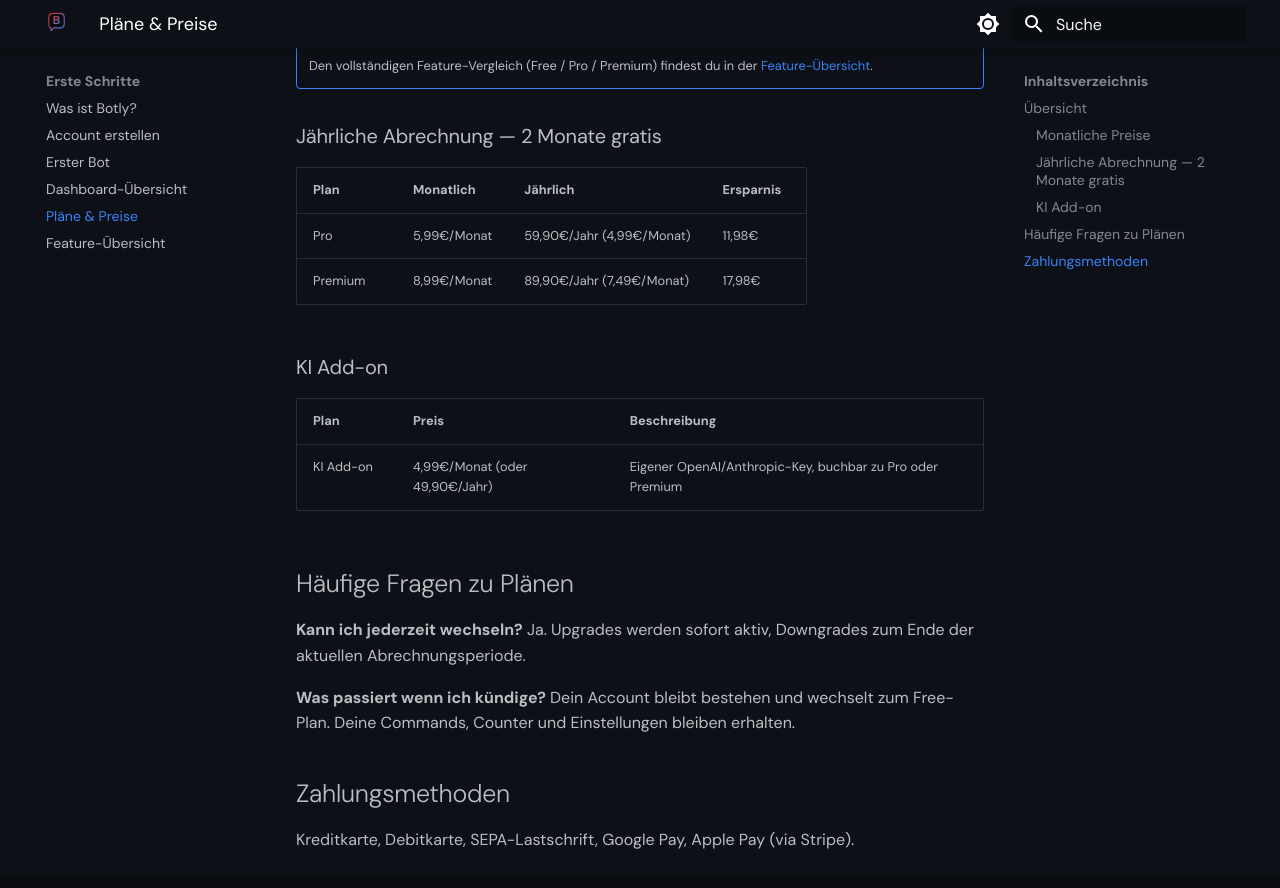
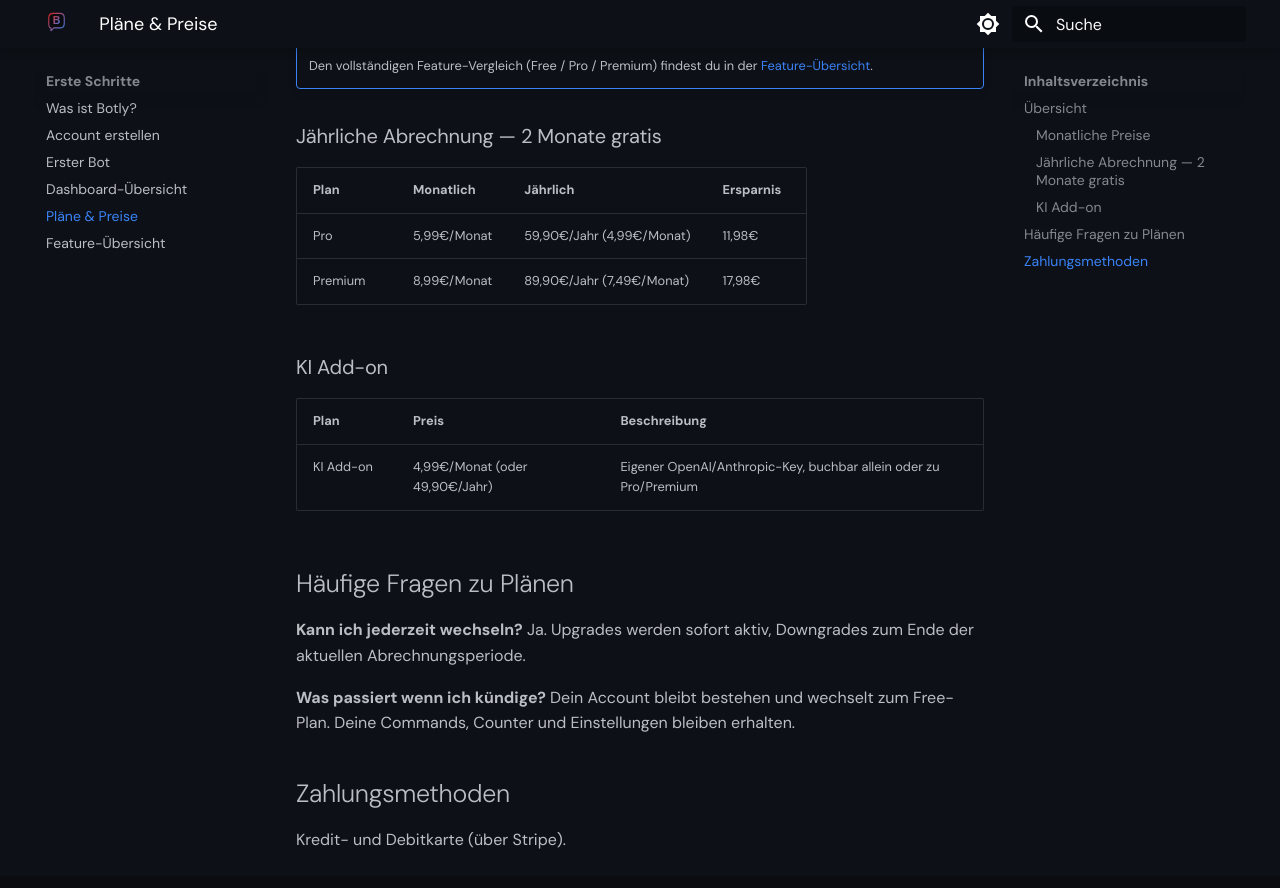
Before and after one commit to thymply/botly-docs, an MkDocs documentation site: the page built from docs/erste-schritte/plaene.md, in a window 1280 px wide and 900 px high, scrolled down 607 px. Shown: the top 888 px of the window. Built offline with MkDocs 1.6.1 and Material for MkDocs 9.7.7, drawn with Linux system fonts in a browser that asks for light colours; plug-ins that fetch from the network failed and are left out.

Commit message:
docs: BL-599 Zahlungswege an den Code angeglichen (nur Kredit- und Debitkarte über Stripe, payment_method_types card); KI Add-on allein oder zu Pro/Premium buchbar (F-20261120-12 = A)
Co-Authored-By: Claude Opus 5.5 <noreply@anthropic.com>
Claude-Session: https://claude.ai/code/session_01FVTiAmEDWeydWKMVo24h1i

```diff
--- a/docs/erste-schritte/plaene.md
+++ b/docs/erste-schritte/plaene.md
@@ -31,7 +31,7 @@ Botly bietet flexible Pläne für jeden Streamer — vom Hobbystreamer bis zum V
 
 | Plan | Preis | Beschreibung |
 |---|---|---|
-| KI Add-on | 4,99€/Monat (oder 49,90€/Jahr) | Eigener OpenAI/Anthropic-Key, buchbar zu Pro oder Premium |
+| KI Add-on | 4,99€/Monat (oder 49,90€/Jahr) | Eigener OpenAI/Anthropic-Key, buchbar allein oder zu Pro/Premium |
 
 ## Häufige Fragen zu Plänen
 
@@ -43,4 +43,4 @@ Dein Account bleibt bestehen und wechselt zum Free-Plan. Deine Commands, Counter
 
 ## Zahlungsmethoden
 
-Kreditkarte, Debitkarte, SEPA-Lastschrift, Google Pay, Apple Pay (via Stripe).
+Kredit- und Debitkarte (über Stripe).
```
Also changed, not shown: docs/dashboard/billing.md (+1 -1 lines).
